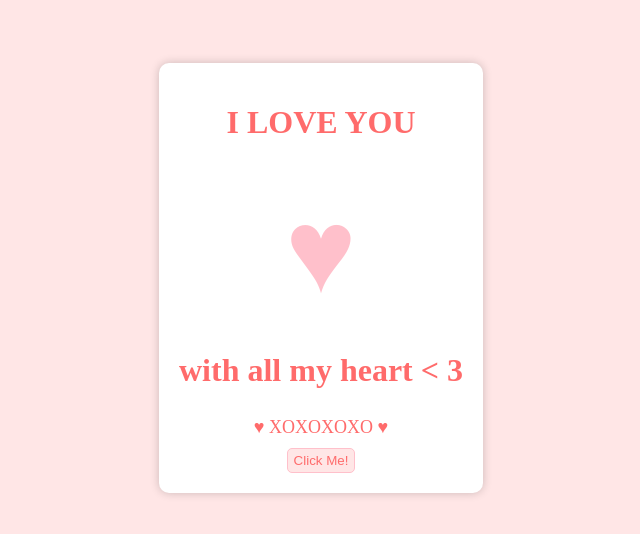
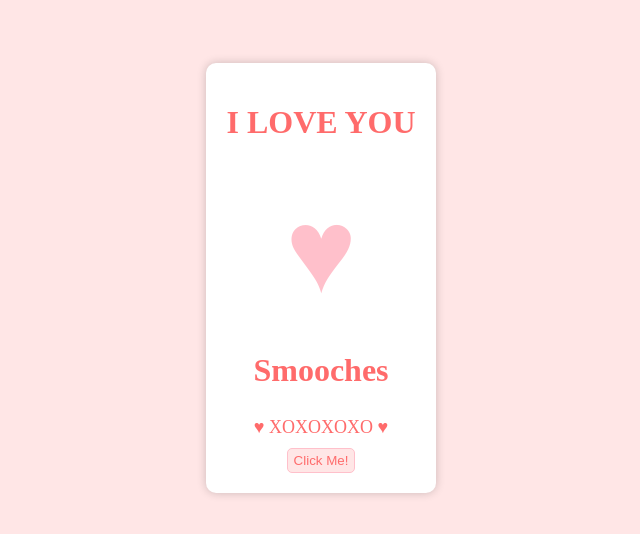
Before and after one commit to jm3ly/iloveyou, a plain HTML site: page index.html in a window 1280 px wide. Shown: the part 122-656 px from the top of the page, without its empty margins (319-959 px from the left). Drawn offline with Linux system fonts and the light colour scheme.

Commit message:
html changes

```diff
--- a/index.html
+++ b/index.html
@@ -11,7 +11,8 @@
     <div class="container">
         <h1>I LOVE YOU</h1>
         <p><span class="heart">&hearts;</span></p>
-        <h1>with all my heart < 3 </h1>
+        <h1>Smooches
+        </h1>
         <p class="by">&hearts; XOXOXOXO &hearts;</p>
         <a href= https://www.youtube.com/watch?v=Q5wPHxqgQH0 target="_blank">
         <button>
```
